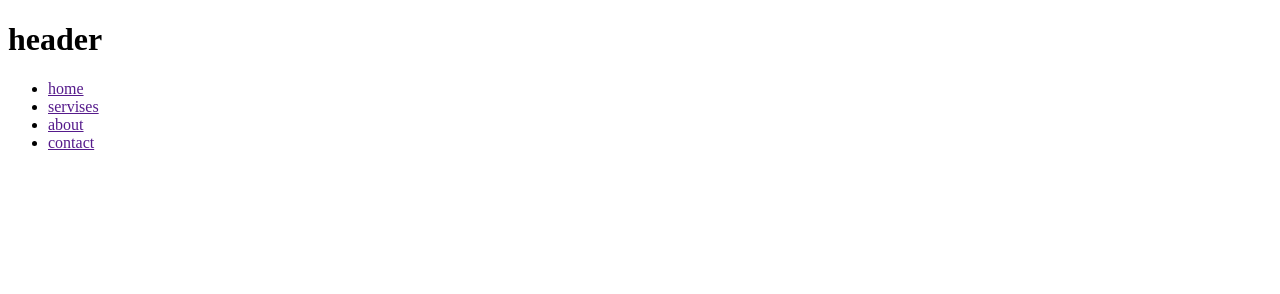
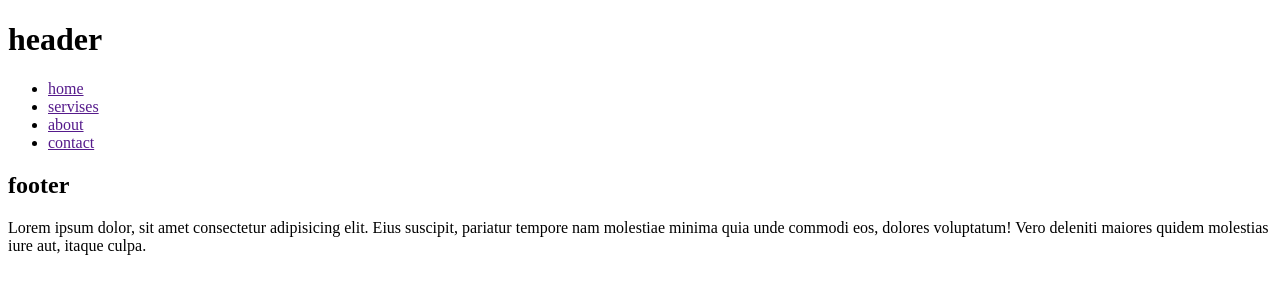
Before and after one commit to Alilotfii/git-flex, a plain HTML site: page index.html in a window 1280 px wide. Drawn offline with Linux system fonts and the light colour scheme.

Commit message:
footer added

```diff
--- a/index.html
+++ b/index.html
@@ -1,11 +1,13 @@
 <!DOCTYPE html>
 <html lang="en">
+
 <head>
     <meta charset="UTF-8">
     <meta http-equiv="X-UA-Compatible" content="IE=edge">
     <meta name="viewport" content="width=device-width, initial-scale=1.0">
     <title>Document</title>
 </head>
+
 <body>
     <header>
         <h1>
@@ -29,5 +31,12 @@
             </ul>
         </nav>
     </header>
+    <footer>
+        <h2>footer</h2>
+        <p>
+            Lorem ipsum dolor, sit amet consectetur adipisicing elit. Eius suscipit, pariatur tempore nam molestiae minima quia unde commodi eos, dolores voluptatum! Vero deleniti maiores quidem molestias iure aut, itaque culpa.
+        </p>
+    </footer>
 </body>
+
 </html>
```
Lines whose indentation alone changed are shown as unchanged.
